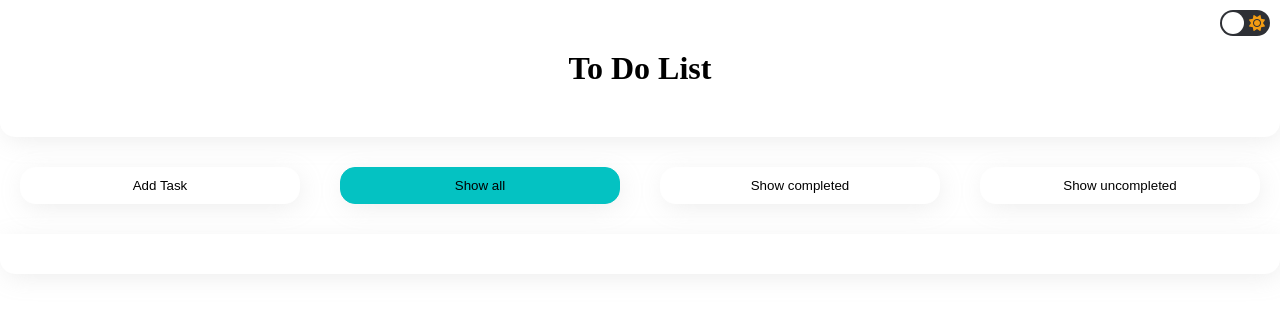
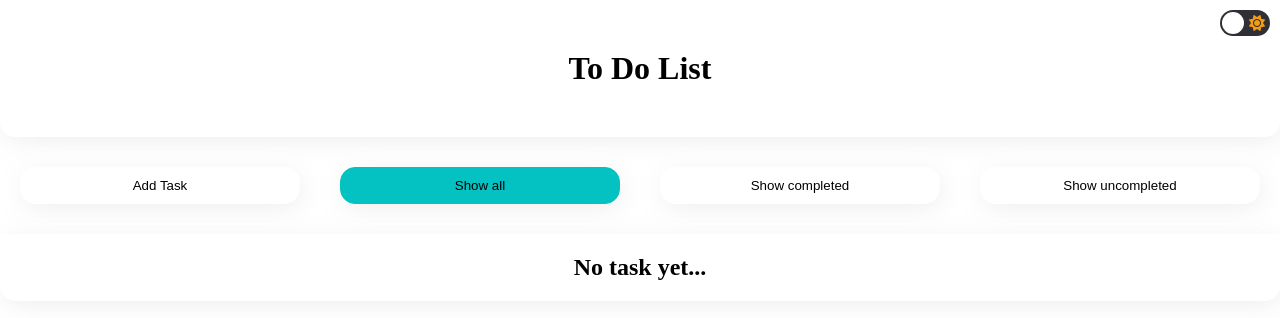
Before and after one commit to ShapovalDanylo/ToDoList, a React (Create React App) app: page / in a window 1280 px wide. Shown: the top 318 px of the page. Built offline with nearby package versions, Linux system fonts and the light colour scheme; a web font is replaced by a local one.

Commit message:
some slight changes

```diff
--- a/src/App.js
+++ b/src/App.js
@@ -57,7 +57,7 @@ function App() {
           setButton={setButton}
           button={button}
         />
-        <TaskList filtered={filtered} deleteTask={deleteTask} updateListArr={updateListArr} updateTaskStatus={updateTaskStatus}/>
+        <TaskList filtered={filtered} deleteTask={deleteTask} updateListArr={updateListArr} updateTaskStatus={updateTaskStatus} button={button}/>
       </div>
       <AnimatePresence>
         { modal && <ModalWindow setModal={setModal} addTask={addTask}/>}
--- a/src/components/TaskList/TaskList.jsx
+++ b/src/components/TaskList/TaskList.jsx
@@ -2,11 +2,14 @@ import React from 'react';
 import TaskListItem from '../TaskListItem/TaskListItem';
 import classes from './TaskList.module.css';
 
-const TaskList = ({filtered, deleteTask, updateListArr, updateTaskStatus}) => {
+const TaskList = ({filtered, deleteTask, updateListArr, updateTaskStatus, button}) => {
 
     return (
-        <div className={classes.taskList_wrapper}>
-            {filtered.map( (task, index) => <TaskListItem updateListArr={updateListArr} deleteTask={deleteTask} key={index} task={task} index={index} updateTaskStatus={updateTaskStatus}/>)}
+        <div className={filtered.length ? `${classes.taskList_wrapper}` : `${classes.ifNone}`}>
+            {filtered.length ?
+            filtered.map( (task, index) => <TaskListItem updateListArr={updateListArr} deleteTask={deleteTask} key={index} task={task} index={index} updateTaskStatus={updateTaskStatus}/>)
+            : <h2>No {button === 'all' ? `task` : button === 'completed' ? `completed tasks` : `uncompleted tasks`} yet...</h2>
+            }
         </div>
     );
 };
--- a/src/components/TaskList/TaskList.module.css
+++ b/src/components/TaskList/TaskList.module.css
@@ -11,3 +11,20 @@
     border-bottom-left-radius: 15px;
     border-bottom-right-radius: 15px;
 }
+
+.ifNone {
+    display: flex;
+    justify-items: center;
+    align-items: center;
+    background-color: var(--component-background-default);
+    box-shadow: 2px 5px 25px -3px rgba(180, 180, 180, 0.25);
+    height: auto;
+    padding: 20px;
+    border-bottom-left-radius: 15px;
+    border-bottom-right-radius: 15px;
+    justify-content: center;
+}
+
+.ifNone h2 {
+    color: var(--text-background-default);
+}
```
